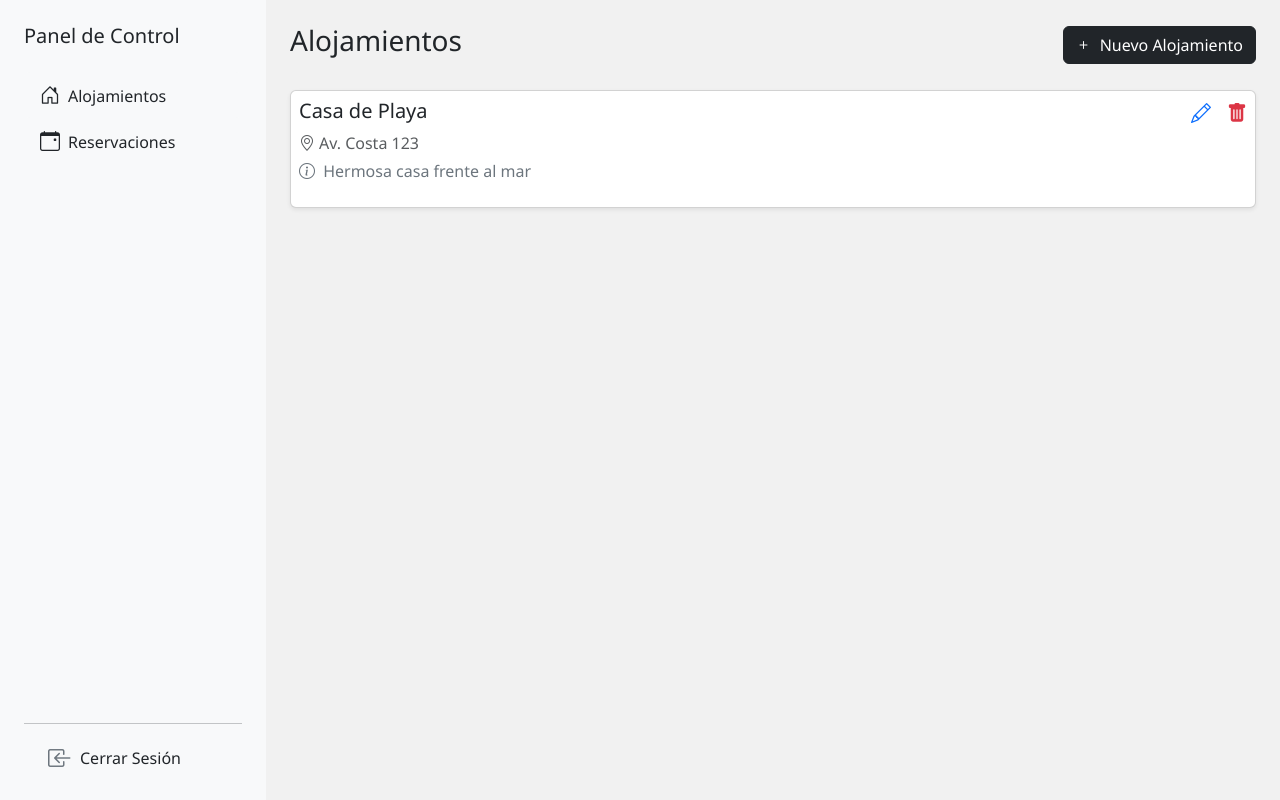
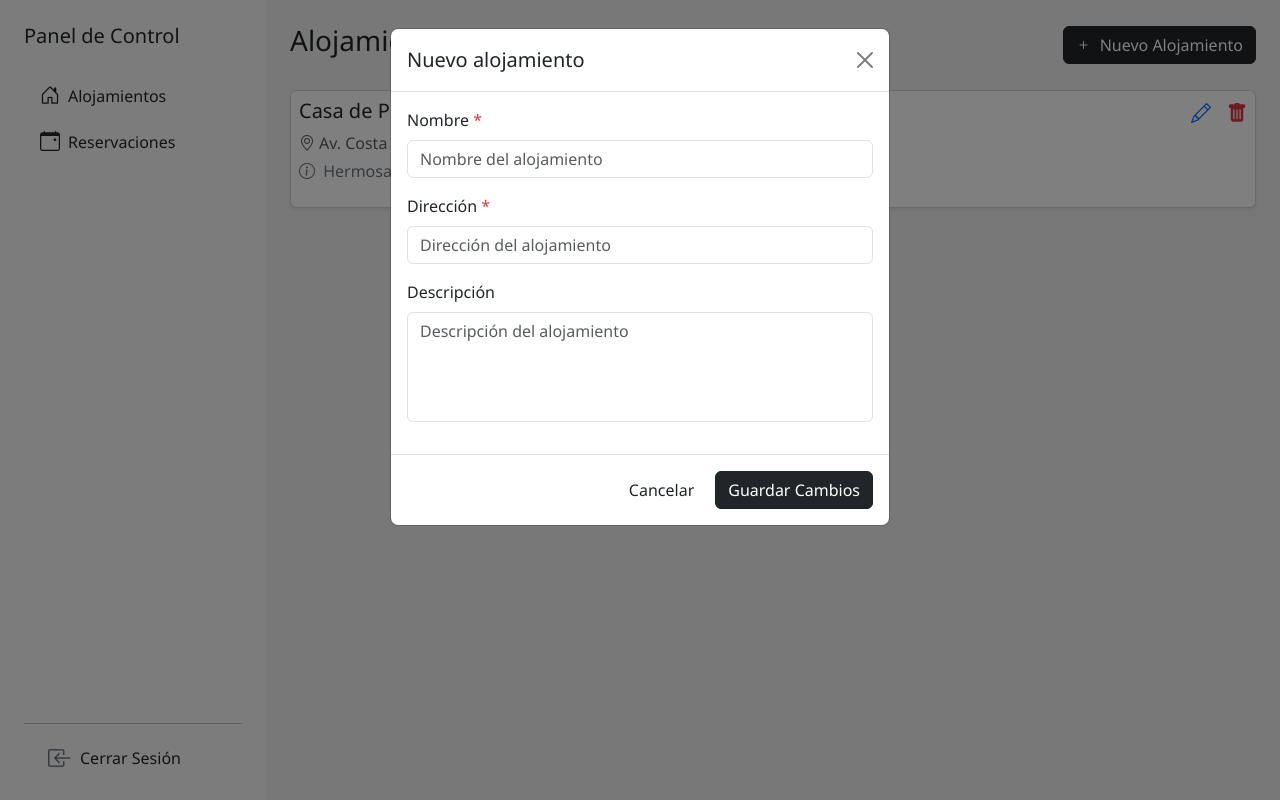
Before and after one commit to SamsPacheco/Kodigo-Api, a React (Vite) app: page /dashboard in a window 1280 px wide. Both pictures are taken after a click on the button "Nuevo Alojamiento". Built offline with nearby package versions, Linux system fonts and the light colour scheme.

Commit message:
modal de nuevo alojamiento

```diff
--- a/package.json
+++ b/package.json
@@ -15,7 +15,9 @@
     "bootstrap-icons": "^1.13.1",
     "react": "^19.1.0",
     "react-dom": "^19.1.0",
-    "react-router": "^7.6.3"
+    "react-hook-form": "^7.60.0",
+    "react-router": "^7.6.3",
+    "styled-components": "^6.1.19"
   },
   "devDependencies": {
     "@eslint/js": "^9.29.0",
--- a/src/components/ModalAlojamiento.jsx
+++ b/src/components/ModalAlojamiento.jsx
@@ -1,7 +1,51 @@
-import React from 'react'
+import React from 'react';
+import { useForm } from 'react-hook-form';
+import styled from 'styled-components';
 
-export const ModalAlojamiento = () => {
+const TextArea = styled.textarea`
+  overflowY: auto;
+  resize: none;
+`
+
+export const ModalAlojamiento = ({ cerrarModalAlojamientos }) => {
+
+  const { register, handleSubmit, formState: { errors } } = useForm();
+
   return (
-    <div>ModalAlojamiento</div>
-  )
-}
+    <>
+      <div className="modal show fade d-block" tabIndex="-1">
+        <div className="modal-dialog">
+          <div className="modal-content">
+            <div className="modal-header">
+              <h5 className="modal-title">Nuevo alojamiento</h5>
+              <button type="button" className="btn-close" onClick={cerrarModalAlojamientos}></button>
+            </div>
+            <div className="modal-body">
+              <form>
+                <div className="mb-3">
+                  <label htmlFor="nombre" className="form-label">Nombre <span className="text-danger" title="Este campo es obligatorio">*</span></label>
+                  <input type="text" className="form-control" id="nombre" placeholder="Nombre del alojamiento" />
+                </div>
+                <div className="mb-3">
+                  <label htmlFor="direccion" className="form-label">Dirección<span className="text-danger" title="Este campo es obligatorio"> *</span></label>
+                  <input className="form-control" id="direccion" rows="3" placeholder='Dirección del alojamiento'></input>
+                </div>
+                <div className="mb-3">
+                  <label htmlFor="descripcion" className="form-label">Descripción</label>
+                  <TextArea type="text" className="form-control" id="descripcion" placeholder='Descripción del alojamiento' rows={4}></TextArea>
+                </div>
+              </form>
+            </div>
+            <div className="modal-footer">
+              <button type="button" className="btn btn-white" onClick={cerrarModalAlojamientos}>Cancelar</button>
+              <button type="button" className="btn btn-dark">Guardar Cambios</button>
+            </div>
+          </div>
+        </div>
+      </div>
+
+      {/* Fondo oscuro del modal */}
+      <div className="modal-backdrop fade show"></div>
+    </>
+  );
+};
--- a/src/main.jsx
+++ b/src/main.jsx
@@ -1,7 +1,8 @@
 import React from 'react';
 import ReactDOM from 'react-dom/client';
 import { KodigoApiApp } from './KodigoApiApp.jsx'
-import { BrowserRouter } from 'react-router'
+import { BrowserRouter, Route, Routes } from 'react-router'
+import { Dashboard } from './pages/Dashboard.jsx';
 
 import 'bootstrap/dist/css/bootstrap.min.css'; // <-- Bootstrap CSS
 import 'bootstrap/dist/js/bootstrap.bundle.min.js'; // <-- JS Bundle (con Popper)
@@ -12,7 +13,10 @@ import 'bootstrap-icons/font/bootstrap-icons.css';
 ReactDOM.createRoot(document.getElementById('root')).render(
   <React.StrictMode>
     <BrowserRouter>
-        <KodigoApiApp />
+        <Routes>
+          <Route path="/" element={<KodigoApiApp />} />
+          <Route path="/dashboard" element={<Dashboard />} />
+        </Routes>
     </BrowserRouter>
   </React.StrictMode>,
 );
--- a/src/pages/Dashboard.jsx
+++ b/src/pages/Dashboard.jsx
@@ -1,14 +1,17 @@
-import React from 'react'
-import { AccommodationCard, Sidebar } from '../components';
+import React, {useState} from 'react'
+import { AccommodationCard, Sidebar, ModalAlojamiento } from '../components';
 
 export const Dashboard = () => {
+
+  const [mostrarModalAlojamientos, setMostrarModalAlojamientos] = useState(false);
+
   return (
     <section className="d-flex" style={{height: '100dvh'}}>
       <Sidebar />
       <main className="p-4 flex-grow-1 position-relative">
         <div className="d-flex justify-content-between align-items-center mb-4">
           <h3>Alojamientos</h3>
-          <button className="btn btn-dark d-none d-md-block">
+          <button className="btn btn-dark d-none d-md-block" onClick={() => {setMostrarModalAlojamientos(true)}} >
             <i className="bi bi-plus me-1"></i> Nuevo Alojamiento
           </button>
 
@@ -20,6 +23,10 @@ export const Dashboard = () => {
 
         <AccommodationCard />
       </main>
+
+      {mostrarModalAlojamientos && (
+        <ModalAlojamiento cerrarModalAlojamientos={() => setMostrarModalAlojamientos(false)} />
+      )}
     </section>
   );
 }
```
Also changed, not shown: 1 other file (tests, documents, lock files or other folders).
